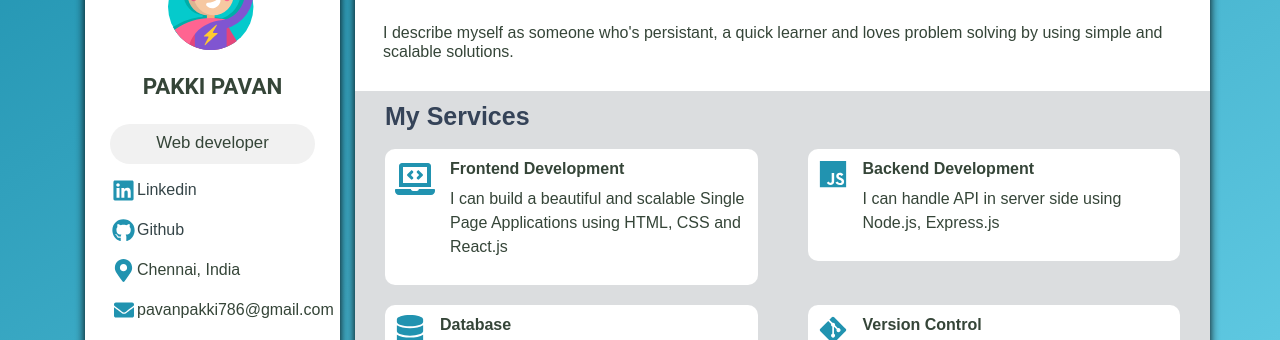
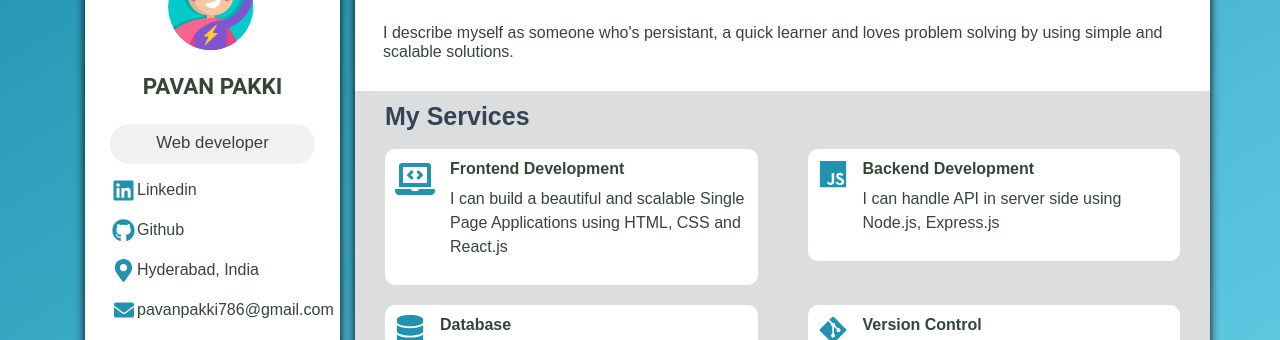
Before and after one commit to PakkiPavan/portfolio, a React (Create React App) app: page / in a window 1280 px wide. Shown: the part 135-475 px from the top of the page. Built offline with nearby package versions, Linux system fonts and the light colour scheme.

Commit message:
Update Sidebar.js

```diff
--- a/src/components/Sidebar.js
+++ b/src/components/Sidebar.js
@@ -33,7 +33,7 @@ const Sidebar = () =>{
 			animate="visible"
 		>
 			<img src={mightycoder} alt="avatar" className="sidebar__avatar"/>
-			<div className="sidebar__name">Pakki Pavan</div>
+			<div className="sidebar__name">Pavan Pakki</div>
 			<div className="sidebar__item sidebar__title">Web developer</div>
 			{/* <a href={resume} download="resume.pdf">
 				<div className="sidebar__item sidebar__resume">
@@ -84,7 +84,7 @@ const Sidebar = () =>{
 				</tr>
 				<tr>
 					<td className="profile-information__td1"><FaMapMarkerAlt size={23}/></td>
-					<td style={{textAlign:"left"}}>Chennai, India</td>
+					<td style={{textAlign:"left"}}>Hyderabad, India</td>
 				</tr>
 				<tr>
 					<td className="profile-information__td1"><FaEnvelope size={20}/></td>
```
